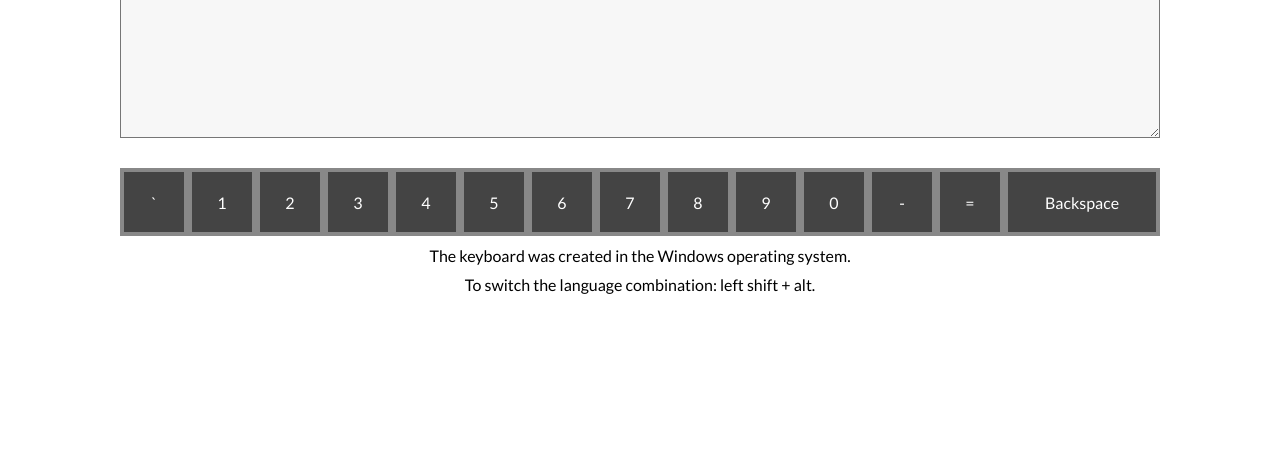
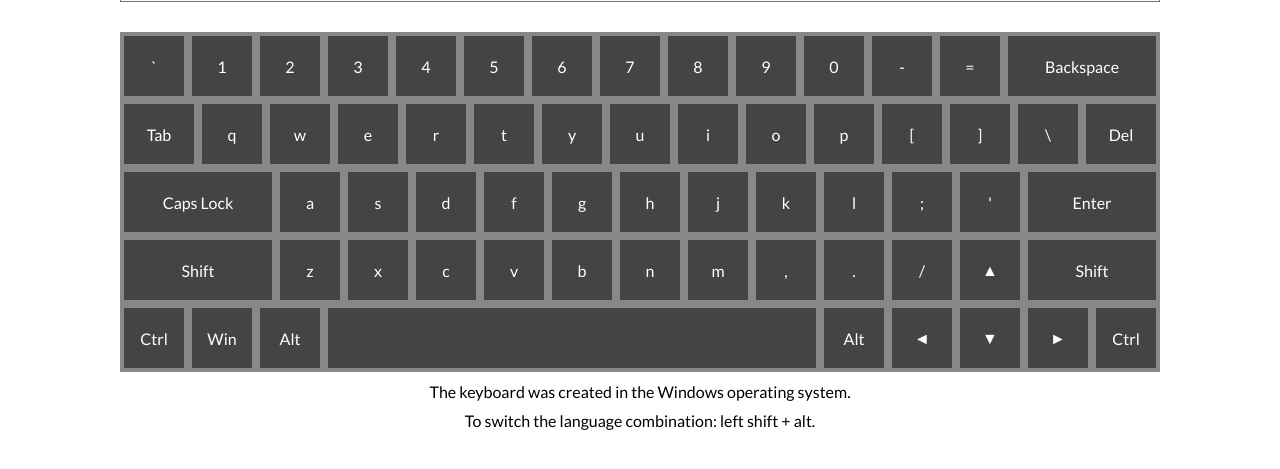
Before and after one commit to Manofsky/virtual-keyboard, a plain HTML site: page index.html in a window 1280 px wide. Shown: the part 287-756 px from the top of the page. Drawn offline with Linux system fonts and the light colour scheme.

Commit message:
feat: implement the generation of DOM elements

```diff
--- a/script.js
+++ b/script.js
@@ -34,20 +34,77 @@ let row1 = document.querySelector("body > div > div > div:nth-child(1)");
 let row2 = document.querySelector("body > div > div > div:nth-child(2)");
 let row3 = document.querySelector("body > div > div > div:nth-child(3)");
 let row4 = document.querySelector("body > div > div > div:nth-child(4)");
+let row5 = document.querySelector("body > div > div > div:nth-child(5)");
 
-let arrRow1 = ['`', '1', '2', '3', '4', '5', '6', '7', '8', '9', '0', '-', '=', 'Backspace'];
+let arrRow1LowerCaseEn = ['`', '1', '2', '3', '4', '5', '6', '7', '8', '9', '0', '-', '=', 'Backspace'];
+let arrRow1CapsLockEn = ['`', '1', '2', '3', '4', '5', '6', '7', '8', '9', '0', '-', '=', 'Backspace'];
+let arrRow1ShiftEn = ['~', '!', '@', '#', '$', '%', '^', '&', '*', '(', ')', '_', '+', 'Backspace'];
+let arrRow1LowerCaseRu = ['ё'];
+let arrRow1CapsLockRu = ['Ё'];
+let arrRow1ShiftRu = ['Ё', '!', '"', '№', ';', '%', ':', '?', '*', '(', ')', '_', '+', 'Backspace'];
 
-function getRow1Content() {
-  let fragment = new DocumentFragment();
-  for (let i = 0; i < arrRow1.length; i++) {
-    let keys = document.createElement('div');
-    keys.className = "keys";
-    keys.append(arrRow1[i]);
-    fragment.append(keys);
+
+
+let arrRow2LowerCaseEn = ['Tab', 'q', 'w', 'e', 'r', 't', 'y', 'u', 'i', 'o', 'p', '[', ']', '\\', 'Del'];
+let arrRow2ShiftEn = ['Tab', 'Q', 'W', 'E', 'R', 'T', 'Y', 'U', 'I', 'O', 'P', '{', '}', '|', 'Del'];
+let arrRow2CapsLockEn = ['Tab', 'Q', 'W', 'E', 'R', 'T', 'Y', 'U', 'I', 'O', 'P', '[', ']', '\\', 'Del'];
+
+let arrRow3LowerCaseEn = ['Caps Lock', 'a', 's', 'd', 'f', 'g', 'h', 'j', 'k', 'l', ';', '\'', 'Enter'];
+let arrRow3ShiftEn = ['Caps Lock', 'A', 'S', 'D', 'F', 'G', 'H', 'J', 'K', 'L', ':', '"', 'Enter'];
+
+let arrRow4LowerCaseEn = ['Shift', 'z', 'x', 'c', 'v', 'b', 'n', 'm', ',', '.', '/', '▲', 'Shift'];
+let arrRow4ShiftEn = ['Shift', 'Z', 'X', 'C', 'V', 'B', 'N', 'M', '<', '>', '?', '▲', 'Shift'];
+
+let arrRow5LowerCaseEn = ['Ctrl', 'Win', 'Alt', '', 'Alt', '◄', '▼', '►', 'Ctrl'];
+
+class RowContent {
+  constructor(arrLowerCaseEn, arrShiftEn) {
+    this.arrLowerCaseEn = arrLowerCaseEn;
+    this.arrShiftEn = arrShiftEn;
   }
-  return fragment;
+
+  getRowContent() {
+    let fragment = new DocumentFragment();
+    for (let i = 0; i < this.arrLowerCaseEn.length; i++) {
+      let keys = document.createElement('div');
+      keys.className = "keys";
+      keys.append(this.arrLowerCaseEn[i]);
+      fragment.append(keys);
+    }
+    return fragment;
+  }
 }
-row1.append(getRow1Content());
+let row1LowerCaseEn = new RowContent(arrRow1LowerCaseEn);
+let row2LowerCaseEn = new RowContent(arrRow2LowerCaseEn);
+let row3LowerCaseEn = new RowContent(arrRow3LowerCaseEn);
+let row4LowerCaseEn = new RowContent(arrRow4LowerCaseEn);
+let row5LowerCaseEn = new RowContent(arrRow5LowerCaseEn);
+row1.append(row1LowerCaseEn.getRowContent());
+row2.append(row2LowerCaseEn.getRowContent());
+row3.append(row3LowerCaseEn.getRowContent());
+row4.append(row4LowerCaseEn.getRowContent());
+row5.append(row5LowerCaseEn.getRowContent());
 
 let backspace = document.querySelector("body > div > div > div:nth-child(1) > div:nth-child(14)");
 backspace.className = "keys backspace-key";
+
+let tab = document.querySelector("body > div > div > div:nth-child(2) > div:nth-child(1)");
+tab.className = "keys tab-key";
+
+let del = document.querySelector("body > div > div > div:nth-child(2) > div:nth-child(15)");
+del.className = "keys del-key";
+
+let capsLock = document.querySelector("body > div > div > div:nth-child(3) > div:nth-child(1)");
+capsLock.className = "keys caps-lock-key";
+
+let enter = document.querySelector("body > div > div > div:nth-child(3) > div:nth-child(13)");
+enter.className = "keys enter-key";
+
+let shiftLeft = document.querySelector("body > div > div > div:nth-child(4) > div:nth-child(1)");
+shiftLeft.className = "keys shift-left-key";
+
+let shiftRight = document.querySelector("body > div > div > div:nth-child(4) > div:nth-child(13)");
+shiftRight.className = "keys shift-right-key";
+
+let whitespace = document.querySelector("body > div > div > div:nth-child(5) > div:nth-child(4)");
+whitespace.className = "keys whitespace-key";
--- a/style.css
+++ b/style.css
@@ -69,3 +69,32 @@ body {
 .backspace-key {
   width: 148px;
 }
+
+.tab-key {
+  width: 70px;
+}
+
+.del-key {
+  width: 70px;
+}
+
+.caps-lock-key {
+  width: 148px;
+}
+
+.enter-key {
+  width: 128px;
+}
+
+.shift-left-key {
+  width: 148px;
+}
+
+.shift-right-key {
+  width: 128px;
+}
+
+.whitespace-key {
+  max-width: 488px;
+  width: 100%;
+}
```
